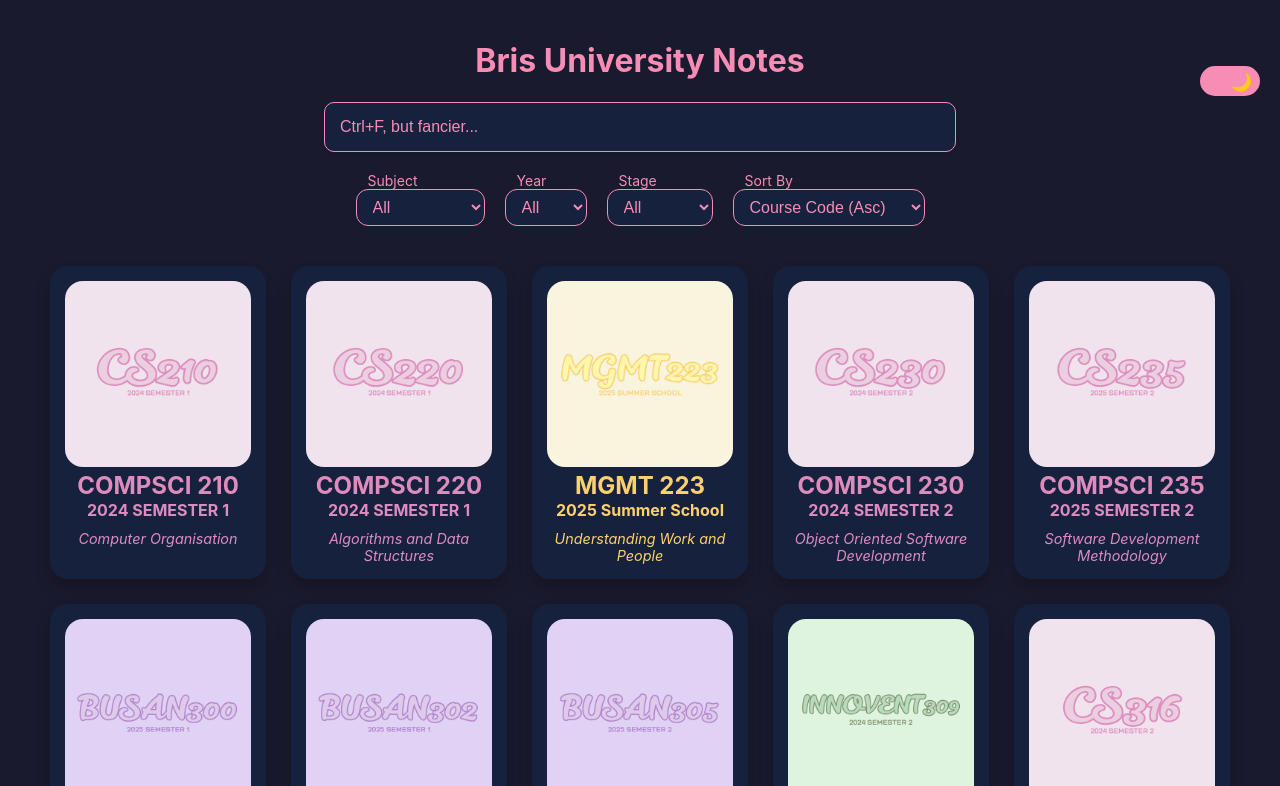
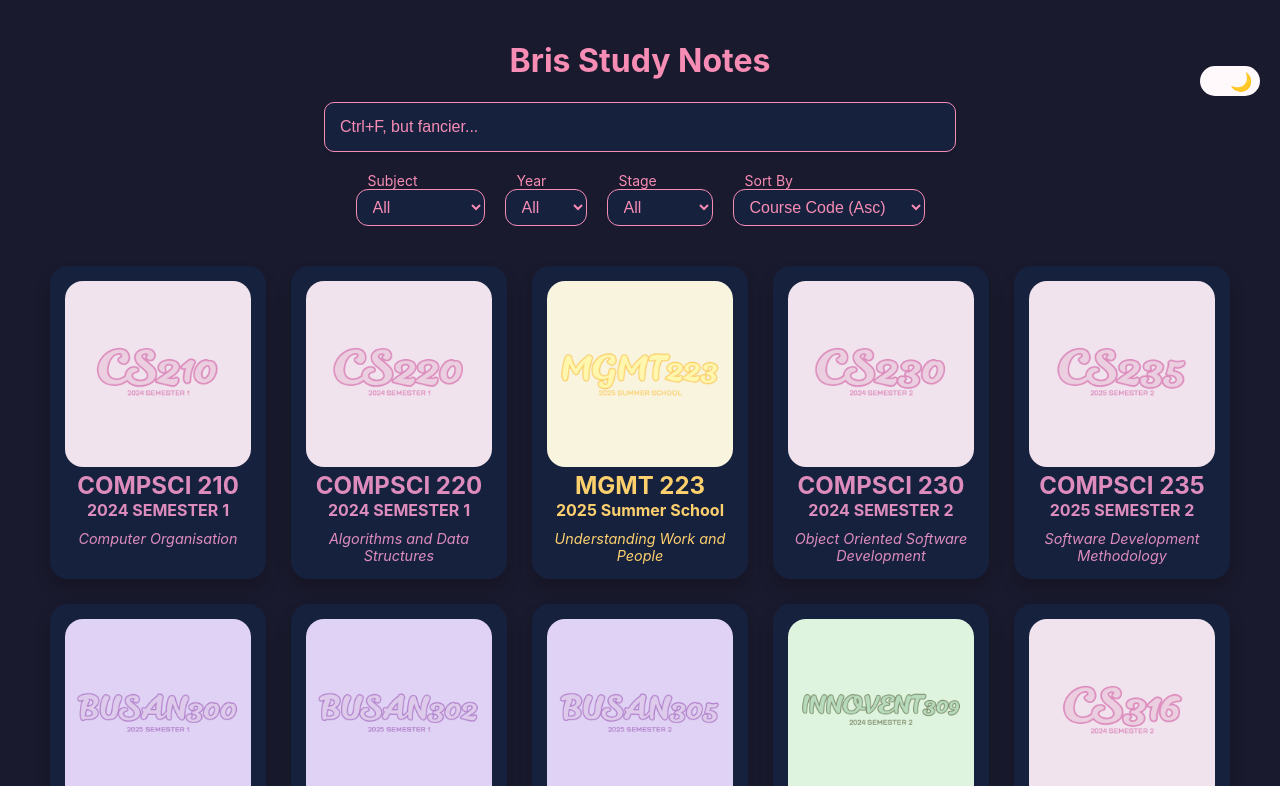
Before and after one commit to yeungbriannaj/bris-university-notes, a website: page index.html in a window 1280 px wide. Both pictures are taken after a click on the label 1230 px from the left and 81 px from the top of the page. Shown: the top 786 px of the page. Drawn offline with Linux system fonts and the light colour scheme.

Commit message:
Styling refactoring and header refactor

```diff
--- a/index.html
+++ b/index.html
@@ -4,7 +4,7 @@
     <meta charset="UTF-8" />
     <meta name="viewport" content="width=device-width, initial-scale=1.0" />
     <link rel="stylesheet" href="style.css" />
-    <title>Bris University Notes</title>
+    <title>Bris Study Notes</title>
   </head>
   <body>
     <div class="container">
@@ -14,7 +14,7 @@
         <label for="theme-toggle" class="toggle-label"></label>
       </div>
 
-      <h1>Bris University Notes</h1>
+      <h1>Bris Study Notes</h1>
       <input
         type="text"
         id="searchInput"
--- a/style.css
+++ b/style.css
@@ -130,7 +130,7 @@ header {
 }
 
 #theme-toggle:checked + .toggle-label {
-    background-color: #F78CB4;
+    background-color: #fff9fc;
 }
 
 #theme-toggle:checked + .toggle-label::after {
@@ -300,7 +300,7 @@ header {
 }
 body.dark-mode .snippet-text mark {
     background-color: #fff8b8;
-    color: black;
+    color: #E8709F;
 }
 
 .snippet-link {
```
